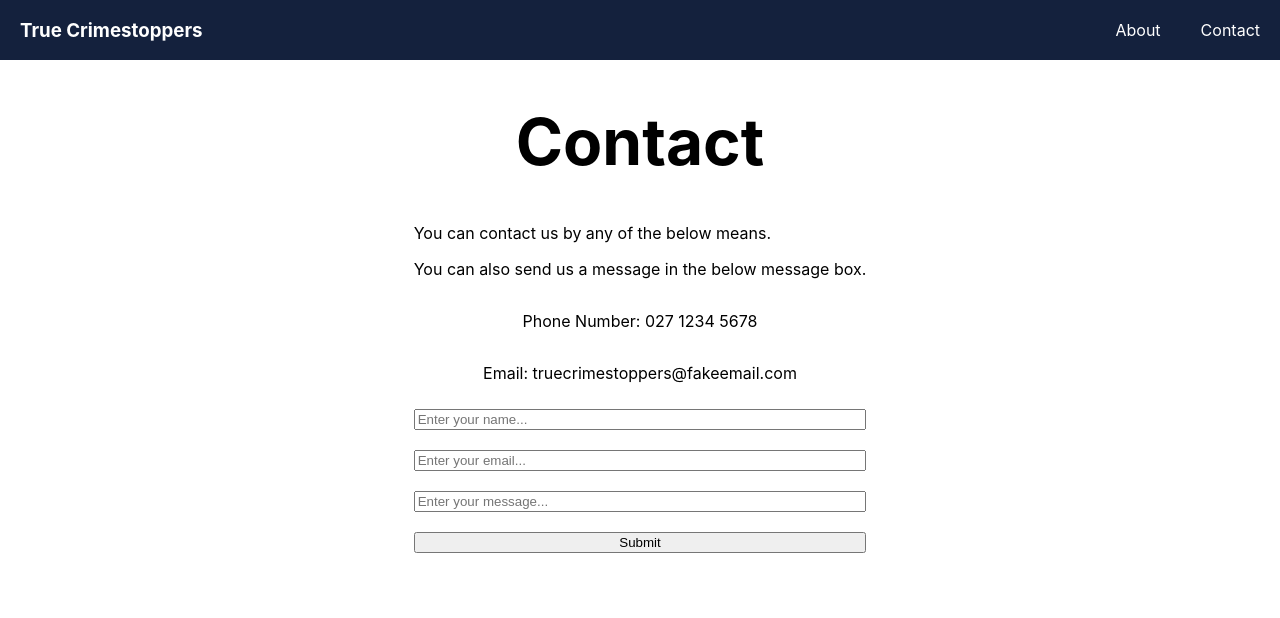
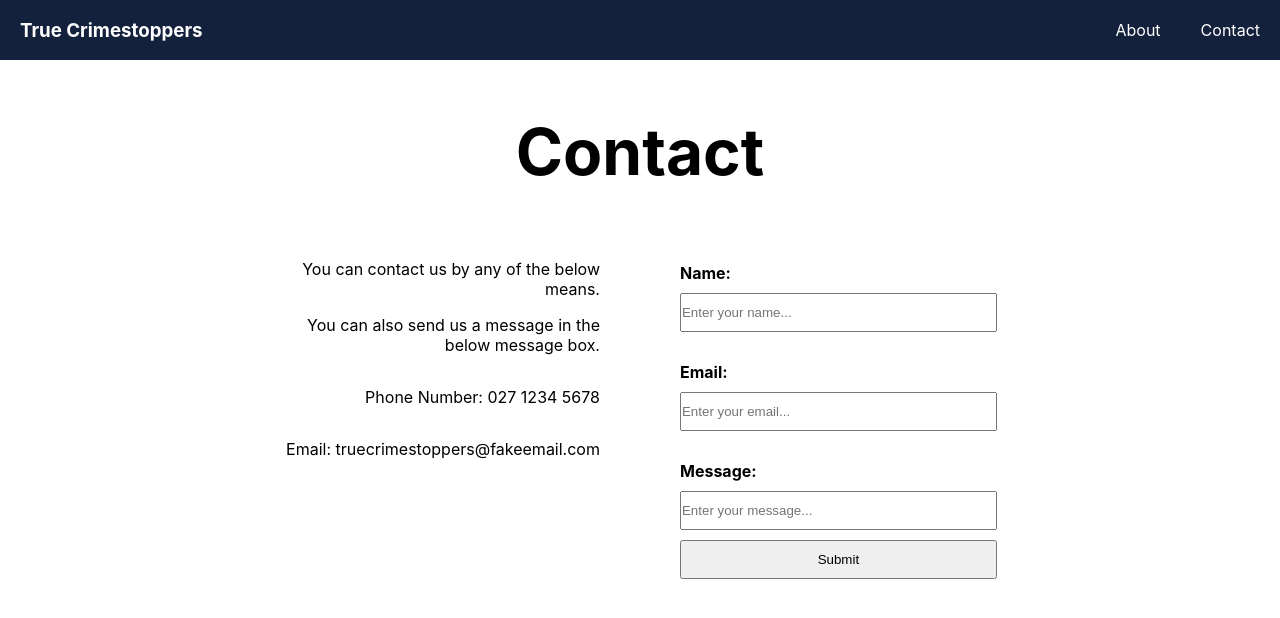
Before and after one commit to berneymark/TrueCrimestoppers, a React (Create React App) app: page /contact in a window 1280 px wide. Shown: the top 618 px of the page. Built offline with nearby package versions, Linux system fonts and the light colour scheme.

Commit message:
cleaned up contact ui on desktop

```diff
--- a/src/App.css
+++ b/src/App.css
@@ -199,14 +199,42 @@ main a:hover {
   flex-direction: column;
 }
 
+#contact-container {
+  display: flex;
+  flex-direction: row;
+}
+
+#contact-container > section {
+  padding: 0 40px;
+  width: 50%;
+}
+
+#contact-data {
+  text-align: end;
+}
+
 #contact-details {
   display: flex;
   flex-direction: column;
-  align-items: center;
+  align-items: end;
 }
 
 #contact-form * {
-  margin: 10px 0;
+  /* margin: 10px 0; */
+  padding: 10px 0;
+}
+
+#contact-form > div {
+  display: flex;
+  flex-direction: column;
+}
+
+#contact-form label {
+  font-weight: bold;
+}
+
+#contact-submit {
+  width: 100%;
 }
 
 /* Phone Displays */
@@ -285,7 +313,7 @@ main a:hover {
   }
 
   /* Contact Page */
-  #contact-page > div {
+  #contact-page > .content {
     padding: 30px 0;
   }
 }
--- a/src/pages/Contact.js
+++ b/src/pages/Contact.js
@@ -4,33 +4,55 @@ export default class Contact extends React.Component {
   render() {
     return (
       <main id="contact-page">
-        <div>
+        <section class="content">
           <h1>Contact</h1>
+          <section class="container" id="contact-container">
+            <section id="contact-data">
             <p>You can contact us by any of the below means.</p>
             <p>You can also send us a message in the below message box.</p>
             <div id="contact-details">
               <p>Phone Number: 027 1234 5678</p>
               <p>Email: truecrimestoppers@fakeemail.com</p>
             </div>
+          </section>
+          <section id="contact-form-sec">
             <form id="contact-form">
+              <div>
+                <label>Name: </label>
                 <input
                   type="name"
                   placeholder="Enter your name..."
                 />
+              </div>
+              <div>
+                <label>Email: </label>
                 <input
                   type="email"
                   placeholder="Enter your email..."
                 />
+              </div>
+              <div>
+                <label>Message: </label>
                 <input
                   type="text"
                   placeholder="Enter your message..."
                 />
+              </div>
+
+
               <input
                 type="submit"
+                id="contact-submit"
                 value="Submit"
               />
             </form>
-        </div>
+          </section>
+        </section>
+
+
+
+
+        </section>
       </main>
     );
   }
```
Lines whose indentation alone changed are shown as unchanged.
